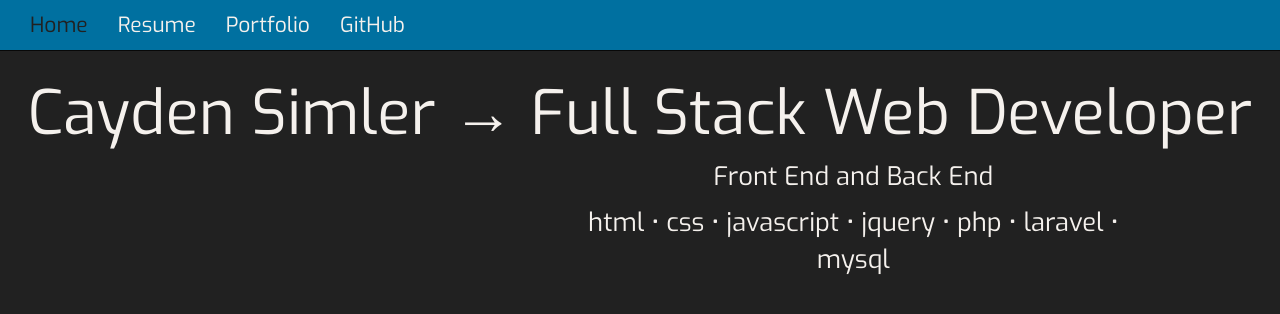
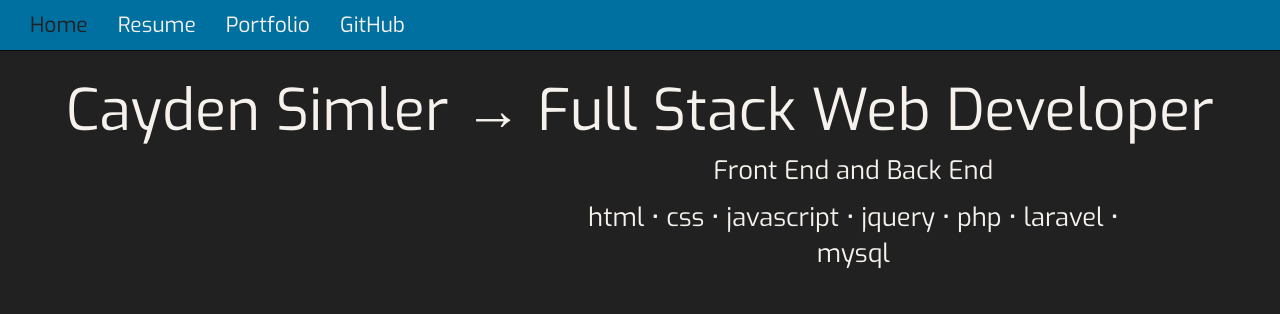
Before and after one commit to caydensimler/caydensimler.github.io, a plain HTML site: page index.html in a window 1280 px wide. Drawn offline with Linux system fonts and the light colour scheme.

Commit message:
Changed a small number.

```diff
--- a/css/welcome.css
+++ b/css/welcome.css
@@ -129,7 +129,7 @@ hr {
 
 .homeNameText {
 	color: #F5F1ED;
-	font-size: 4.8vw;
+	font-size: 4.5vw;
 	text-align: center;
 	padding-top: 70px;
 }
```
